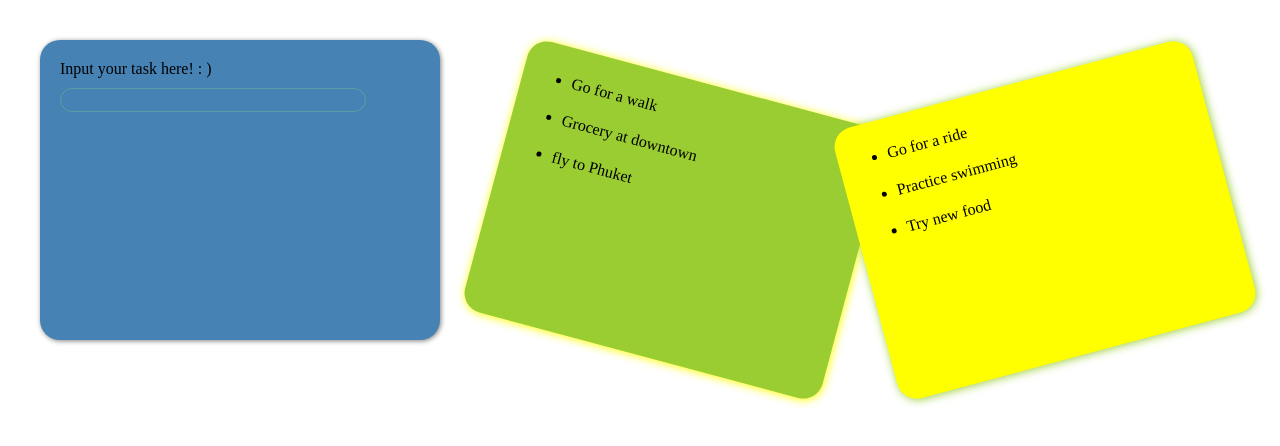
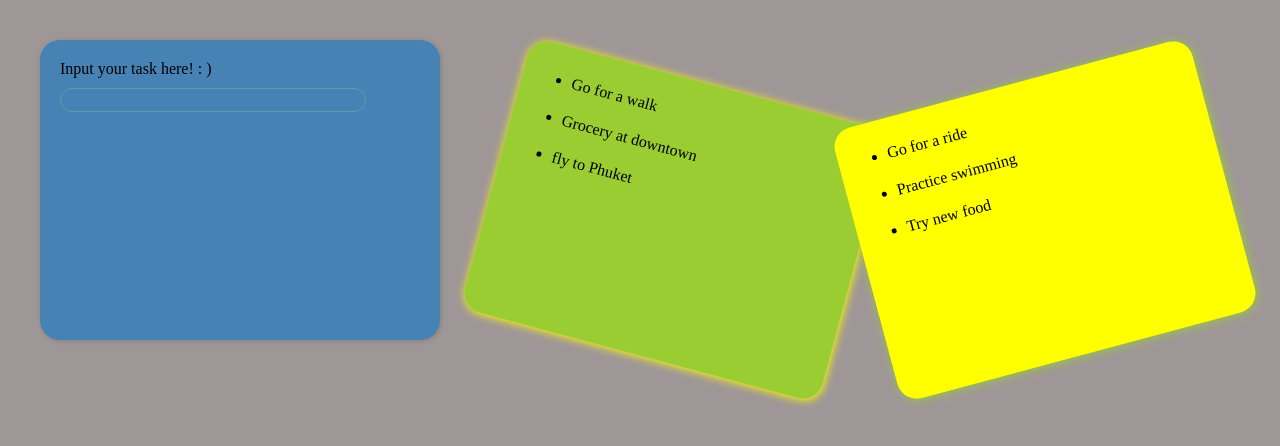
Before and after one commit to PattiyaY/Sticky-notes, a plain HTML site: page src/index.html in a window 1280 px wide. Drawn offline with Linux system fonts and the light colour scheme.

Commit message:
change BG color

```diff
--- a/src/style.css
+++ b/src/style.css
@@ -3,6 +3,7 @@ body {
   padding: 0px;
   display: flex;
   flex-direction: row;
+  background-color: rgb(159, 151, 151);
 }
 
 .container-input {
```
